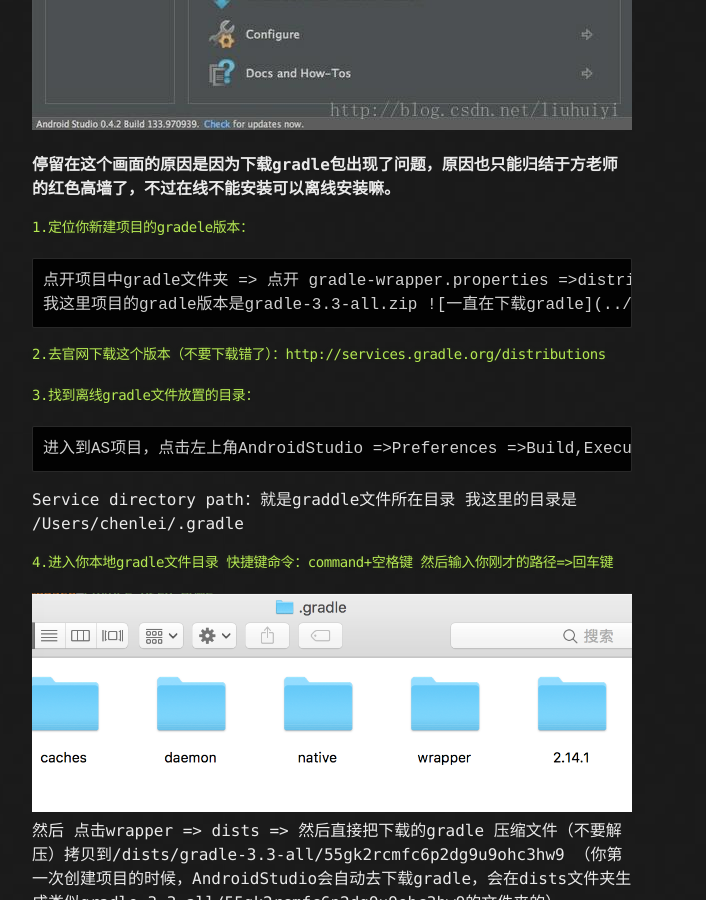
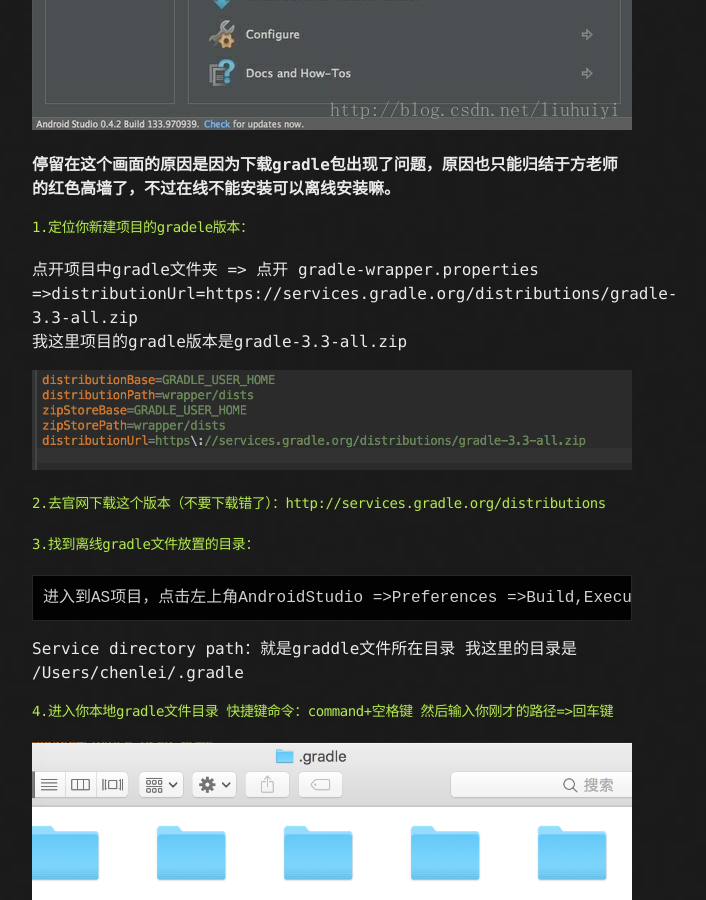
Before and after one commit to CyberTsen/blog_github, a Jekyll site: the page built from android/android_2017-09-04.md, in a window 1280 px wide and 900 px high, scrolled down 631 px. Shown: the whole window, without its empty margins (308-1014 px from the left). Built offline with Jekyll 4.4.1, drawn with Linux system fonts in a browser that asks for light colours.

Commit message:
no message

```diff
--- a/android/android_2017-09-04.md
+++ b/android/android_2017-09-04.md
@@ -18,22 +18,23 @@
 
 
 #### 1.定位你新建项目的gradele版本：
-    点开项目中gradle文件夹 => 点开 gradle-wrapper.properties =>distributionUrl=https\://services.gradle.org/distributions/gradle-3.3-all.zip
-    我这里项目的gradle版本是gradle-3.3-all.zip
-![一直在下载gradle](../imgs/20170904_2.png)
+点开项目中gradle文件夹 => 点开 gradle-wrapper.properties =>distributionUrl=https\://services.gradle.org/distributions/gradle-3.3-all.zip
+我这里项目的gradle版本是gradle-3.3-all.zip
+
+![](../imgs/20170904_2.png)
 
 #### 2.去官网下载这个版本（不要下载错了）：http://services.gradle.org/distributions
 
 
 #### 3.找到离线gradle文件放置的目录：
 	进入到AS项目，点击左上角AndroidStudio =>Preferences =>Build,Execution,Deployment=>下面有个Gradle选项 =>
-![一直在下载gradle](../imgs/20170904_3.png)
+![](../imgs/20170904_3.png)
 
 Service directory path：就是graddle文件所在目录
 我这里的目录是 /Users/chenlei/.gradle
 
 #### 4.进入你本地gradle文件目录  快捷键命令：command+空格键  然后输入你刚才的路径=>回车键
-![一直在下载gradle](../imgs/20170904_4.png)
+![](../imgs/20170904_4.png)
 然后 点击wrapper => dists => 然后直接把下载的gradle 压缩文件（不要解压）拷贝到/dists/gradle-3.3-all/55gk2rcmfc6p2dg9u9ohc3hw9 （你第一次创建项目的时候，AndroidStudio会自动去下载gradle，会在dists文件夹生成类似gradle-3.3-all/55gk2rcmfc6p2dg9u9ohc3hw9的文件夹的）
 
 
```
